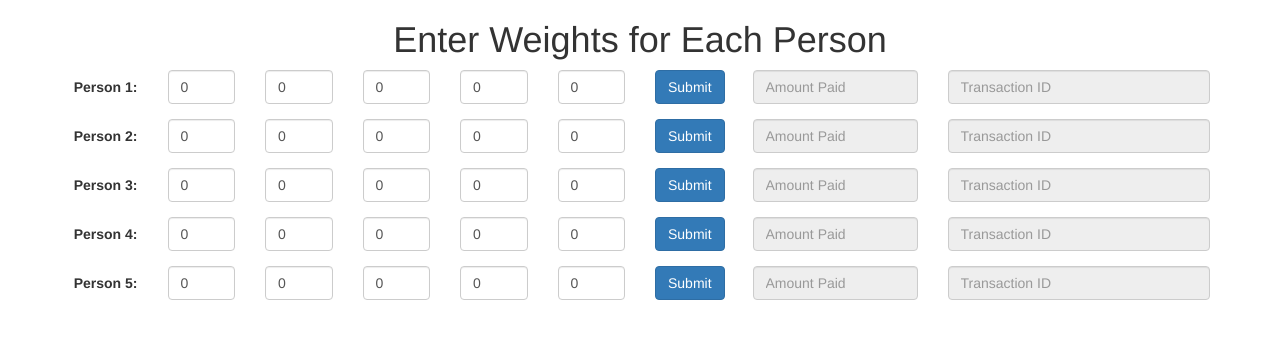
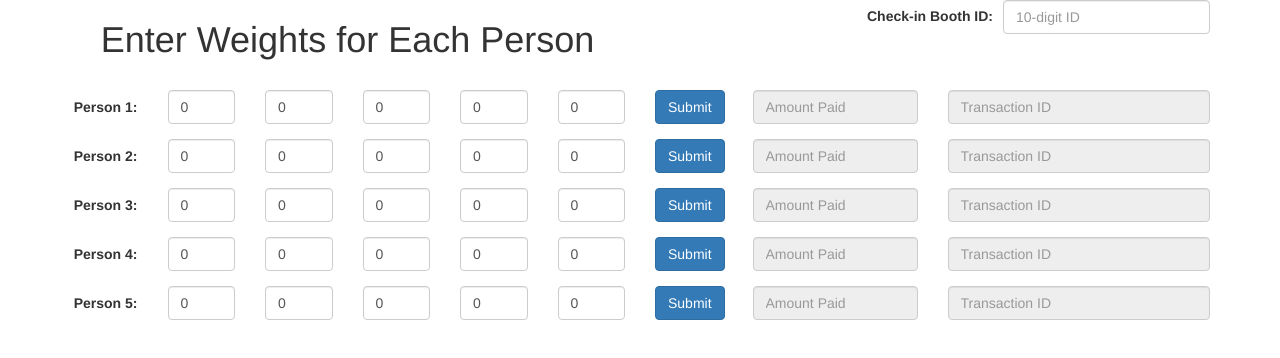
Before and after one commit to CharlieSwires/payara-test, a React (Create React App) app in the folder src/main/webapp/luggage-calculator-app/: page / in a window 1280 px wide. Shown: the top 358 px of the page. Built offline with nearby package versions, Linux system fonts and the light colour scheme.

Commit message:
Added check-in booth ID

```diff
--- a/src/main/webapp/luggage-calculator-app/src/App.js
+++ b/src/main/webapp/luggage-calculator-app/src/App.js
@@ -15,6 +15,8 @@ function App() {
       transactionId: ''
     }))
   ); // Data for all people
+
+  const [checkInBoothId, setCheckInBoothId] = useState(''); // New state for check-in booth ID
 
   const handleWeightsChange = (personIndex, weightIndex, value) => {
     const newPeopleList = [...peopleList];
@@ -41,6 +43,11 @@ function App() {
     setPeopleList(newPeopleList);
   };
 
+  // New handler for check-in booth ID change
+  const handleCheckInBoothIdChange = (value) => {
+    setCheckInBoothId(value);
+  };
+
   return (
     <div className="App">
       {currentScreen === 'input' ? (
@@ -48,6 +55,8 @@ function App() {
           peopleList={peopleList}
           onWeightsChange={handleWeightsChange}
           onWeightsSubmit={handleWeightsSubmit}
+          checkInBoothId={checkInBoothId}
+          onCheckInBoothIdChange={handleCheckInBoothIdChange}
         />
       ) : (
         <LuggageCalculator
@@ -55,6 +64,7 @@ function App() {
           personIndex={selectedPersonIndex}
           onBack={handleBackToInput}
           onPayment={handlePayment}
+          checkInBoothId={checkInBoothId}
         />
       )}
     </div>
--- a/src/main/webapp/luggage-calculator-app/src/LuggageCalculator.js
+++ b/src/main/webapp/luggage-calculator-app/src/LuggageCalculator.js
@@ -1,12 +1,12 @@
 // src/LuggageCalculator.js
 import React, { useState, useEffect } from 'react';
 
-function LuggageCalculator({ weightsInput, personIndex, onBack, onPayment }) {
+function LuggageCalculator({ weightsInput, personIndex, onBack, onPayment, checkInBoothId }) {
   const [data, setData] = useState([]);
   const [rules, setRules] = useState([]);
   const [loading, setLoading] = useState(false);
   const [error, setError] = useState(null);
-  const [result, setResult] = useState(''); // For displaying the result from /cost endpoint
+  const [result, setResult] = useState('');     // For displaying the result from /cost endpoint
   const [minimumAmount, setMinimumAmount] = useState(null);
   const [userDefinedAmount, setUserDefinedAmount] = useState(null);
 
@@ -144,11 +144,16 @@ function LuggageCalculator({ weightsInput, personIndex, onBack, onPayment }) {
       });
   };
 
-  // Function to generate a unique 20-digit transaction ID
+  // Function to generate a unique transaction ID and append the check-in booth ID
   function generateUniqueId() {
     const timestamp = Date.now().toString(); // Milliseconds since epoch
     const randomNum = Math.floor(Math.random() * 1e11).toString(); // Random number up to 1e11
-    return (timestamp + randomNum).slice(0, 20).padEnd(20, '0');
+    let transactionId = (timestamp + randomNum).slice(0, 20).padEnd(20, '0');
+    // Append check-in booth ID if provided
+    if (checkInBoothId) {
+      transactionId += `-${checkInBoothId}`;
+    }
+    return transactionId;
   }
 
   const handlePayMinimum = () => {
--- a/src/main/webapp/luggage-calculator-app/src/WeightsInputScreen.js
+++ b/src/main/webapp/luggage-calculator-app/src/WeightsInputScreen.js
@@ -1,14 +1,32 @@
 // src/WeightsInputScreen.js
 import React from 'react';
 
-function WeightsInputScreen({ peopleList, onWeightsChange, onWeightsSubmit }) {
+function WeightsInputScreen({ peopleList, onWeightsChange, onWeightsSubmit, checkInBoothId, onCheckInBoothIdChange }) {
   const handleSubmit = (personIndex) => {
     onWeightsSubmit(personIndex);
   };
 
   return (
     <div className="container">
-      <h1 className="text-center">Enter Weights for Each Person</h1>
+      <div className="row" style={{ alignItems: 'center', marginBottom: '20px' }}>
+        <div className="col-sm-6">
+          <h1>Enter Weights for Each Person</h1>
+        </div>
+        <div className="col-sm-6 text-right">
+          <div className="form-inline">
+            <label htmlFor="checkInBoothId" style={{ marginRight: '10px' }}>Check-in Booth ID:</label>
+            <input
+              type="text"
+              id="checkInBoothId"
+              className="form-control"
+              value={checkInBoothId}
+              onChange={(e) => onCheckInBoothIdChange(e.target.value)}
+              placeholder="10-digit ID"
+              maxLength="10"
+            />
+          </div>
+        </div>
+      </div>
       {peopleList.map((person, personIndex) => (
         <div
           key={personIndex}
```
